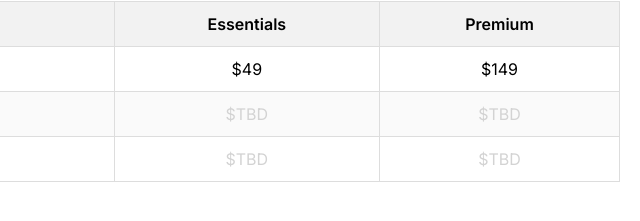
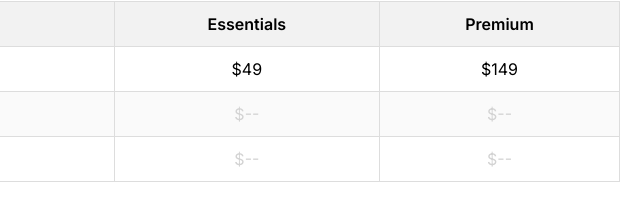
Before and after one commit to dkaiser85/AFFRevenue, a plain HTML site: page index.html in a window 1280 px wide. Shown: the part 353-574 px from the top of the page, 640-1280 px from the left. Drawn offline with Linux system fonts and the light colour scheme.

Commit message:
Update index.html

```diff
--- a/index.html
+++ b/index.html
@@ -178,13 +178,13 @@
                         </tr>
                         <tr>
                             <td>Total Program Cost</td>
-                            <td id="essentials-gross" class="gray-text">$TBD</td>
-                            <td id="premium-gross" class="gray-text">$TBD</td>
+                            <td id="essentials-gross" class="gray-text">$--</td>
+                            <td id="premium-gross" class="gray-text">$--</td>
                         </tr>
                         <tr>
                             <td>Affiliate Revenue Share (20% Tier)</td>
-                            <td id="essentials-commission" class="gray-text">$TBD</td>
-                            <td id="premium-commission" class="gray-text">$TBD</td>
+                            <td id="essentials-commission" class="gray-text">$--</td>
+                            <td id="premium-commission" class="gray-text">$--</td>
                         </tr>
                     </tbody>
                 </table>
@@ -247,10 +247,10 @@
                 premiumCommissionEl.classList.remove('gray-text');
             } else {
                 // Reset the values to $TBD and change text color to gray
-                essentialsGrossEl.textContent = '$TBD';
-                premiumGrossEl.textContent = '$TBD';
-                essentialsCommissionEl.textContent = '$TBD';
-                premiumCommissionEl.textContent = '$TBD';
+                essentialsGrossEl.textContent = '$--';
+                premiumGrossEl.textContent = '$--';
+                essentialsCommissionEl.textContent = '$--';
+                premiumCommissionEl.textContent = '$--';
 
                 // Add gray text class
                 essentialsGrossEl.classList.add('gray-text');
@@ -296,7 +296,7 @@
             validateInput();
         });
 
-        // Initial display with $TBD
+        // Initial display with --
         updateCalculations(0);
     </script>
 
```
